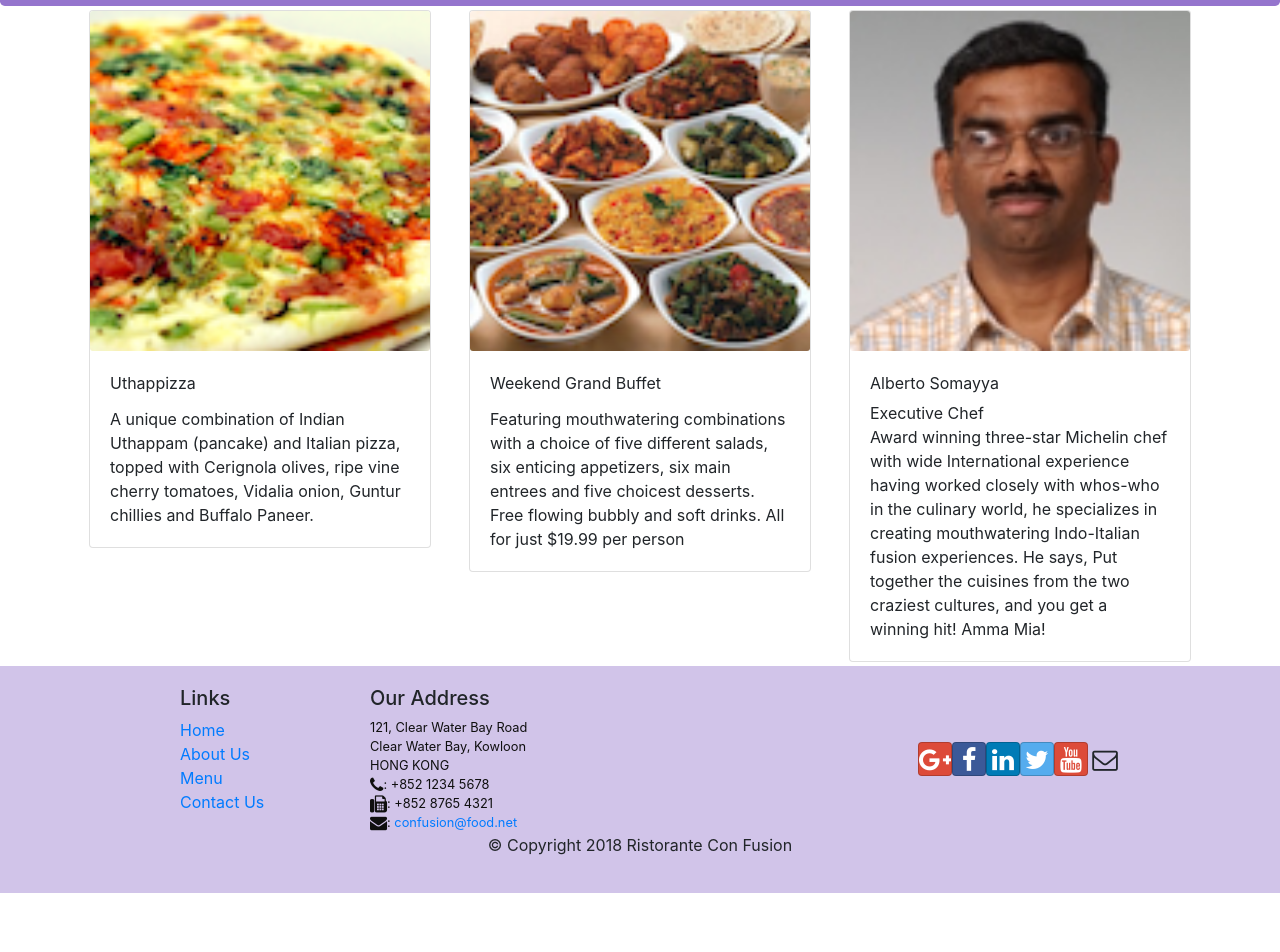
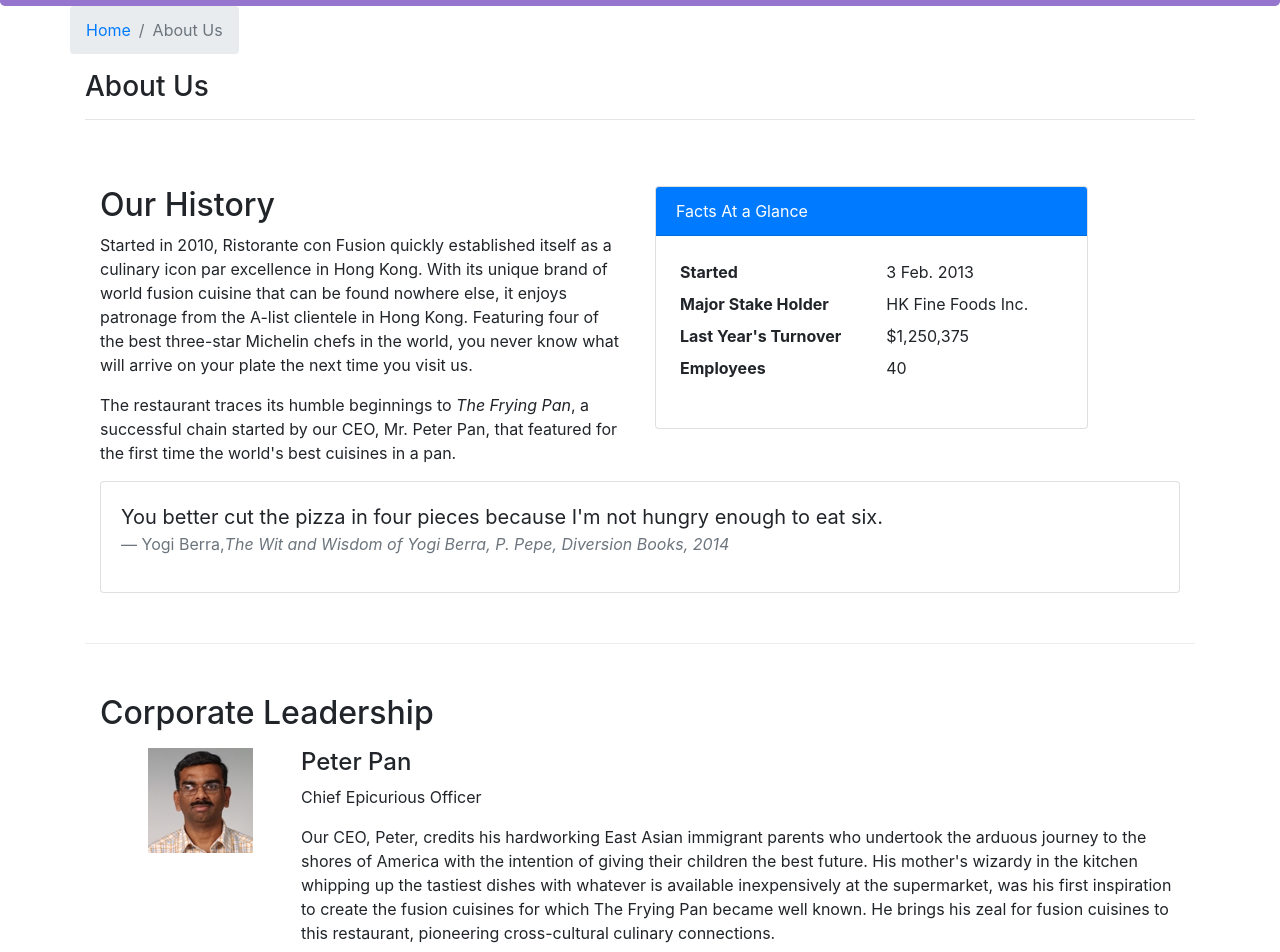
Before and after one commit to princewhyte2/React-intro, a React (Create React App) app: page /aboutus in a window 1280 px wide. Before the commit this address led to /home. Shown: the part 336-1288 px from the top of the page. Before the commit the page ends 1229 px from the top, so only its background shows below. Built offline with nearby package versions, Linux system fonts and the light colour scheme.

Commit message:
React Assignment2

```diff
--- /dev/null
+++ b/src/components/AboutComponent.js
@@ -0,0 +1,96 @@
+import React from 'react';
+import { Breadcrumb, BreadcrumbItem, Card, CardBody, CardHeader, Media } from 'reactstrap';
+import { Link } from 'react-router-dom';
+
+function RenderLeader({leaders}) {
+    return(
+        <Media tag="li" className="m-2 m">
+            <Media left middle href="#">
+                <Media object src={leaders.image} alt={leaders.name} />
+
+            </Media>
+            <Media body className="ml-5">
+                <Media heading>
+                    {leaders.name}
+                </Media>
+                 <p>  {leaders.designation}  </p>
+                 <p> {leaders.description} </p>
+            </Media>
+        </Media>
+    );
+
+}
+
+function About(props) {
+
+    const leaders = props.leaders.map((leader) => {
+        return (
+            <RenderLeader leaders={leader}/>
+        );
+    });
+
+    return(
+        <div className="container">
+            <div className="row">
+                <Breadcrumb>
+                    <BreadcrumbItem><Link to="/home">Home</Link></BreadcrumbItem>
+                    <BreadcrumbItem active>About Us</BreadcrumbItem>
+                </Breadcrumb>
+                <div className="col-12">
+                    <h3>About Us</h3>
+                    <hr />
+                </div>
+            </div>
+            <div className="row row-content">
+                <div className="col-12 col-md-6">
+                    <h2>Our History</h2>
+                    <p>Started in 2010, Ristorante con Fusion quickly established itself as a culinary icon par excellence in Hong Kong. With its unique brand of world fusion cuisine that can be found nowhere else, it enjoys patronage from the A-list clientele in Hong Kong.  Featuring four of the best three-star Michelin chefs in the world, you never know what will arrive on your plate the next time you visit us.</p>
+                    <p>The restaurant traces its humble beginnings to <em>The Frying Pan</em>, a successful chain started by our CEO, Mr. Peter Pan, that featured for the first time the world's best cuisines in a pan.</p>
+                </div>
+                <div className="col-12 col-md-5">
+                    <Card>
+                        <CardHeader className="bg-primary text-white">Facts At a Glance</CardHeader>
+                        <CardBody>
+                            <dl className="row p-1">
+                                <dt className="col-6">Started</dt>
+                                <dd className="col-6">3 Feb. 2013</dd>
+                                <dt className="col-6">Major Stake Holder</dt>
+                                <dd className="col-6">HK Fine Foods Inc.</dd>
+                                <dt className="col-6">Last Year's Turnover</dt>
+                                <dd className="col-6">$1,250,375</dd>
+                                <dt className="col-6">Employees</dt>
+                                <dd className="col-6">40</dd>
+                            </dl>
+                        </CardBody>
+                    </Card>
+                </div>
+                <div className="col-12">
+                    <Card>
+                        <CardBody className="bg-faded">
+                            <blockquote className="blockquote">
+                                <p className="mb-0">You better cut the pizza in four pieces because
+                                    I'm not hungry enough to eat six.</p>
+                                <footer className="blockquote-footer">Yogi Berra,
+                                <cite title="Source Title">The Wit and Wisdom of Yogi Berra,
+                                    P. Pepe, Diversion Books, 2014</cite>
+                                </footer>
+                            </blockquote>
+                        </CardBody>
+                    </Card>
+                </div>
+            </div>
+            <div className="row row-content">
+                <div className="col-12">
+                    <h2>Corporate Leadership</h2>
+                </div>
+                <div className="col-12">
+                    <Media list>
+                        {leaders}
+                    </Media>
+                </div>
+            </div>
+        </div>
+    );
+}
+
+export default About;
--- a/src/components/MainComponent.js
+++ b/src/components/MainComponent.js
@@ -6,6 +6,7 @@
 import { COMMENTS } from '../shared/comments';
 import { PROMOTIONS } from '../shared/promotions';
 import { LEADERS } from '../shared/leaders';
+import  About  from "./AboutComponent";
 import DishDetail from './DishdetailComponent';
 import Contact from "./ContactComponent"
 import { Switch, Route, Redirect } from 'react-router-dom';
@@ -42,6 +43,7 @@
     };
 
 
+
     return (
       <div>
         <Header />
@@ -49,6 +51,7 @@
               <Route path='/home' component={HomePage} />
               <Route exact path='/menu' component={() => <Menu dishes={this.state.dishes} />} />
               <Route path='/menu/:dishId' component={DishWithId} />
+              <Route  path='/aboutus' component={() => <About leaders={this.state.leaders}/>} />
               <Route exact path='/contactus' component={Contact} />
               <Redirect to="/home" />
           </Switch>
```
Also changed, not shown: 1 other file (tests, documents, lock files or other folders).
